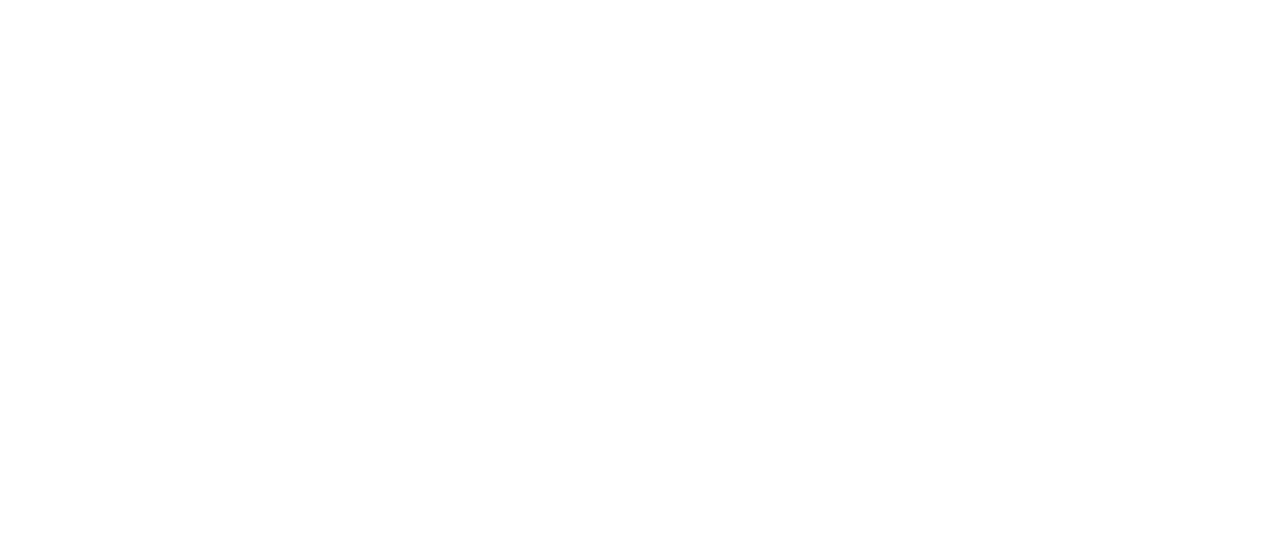
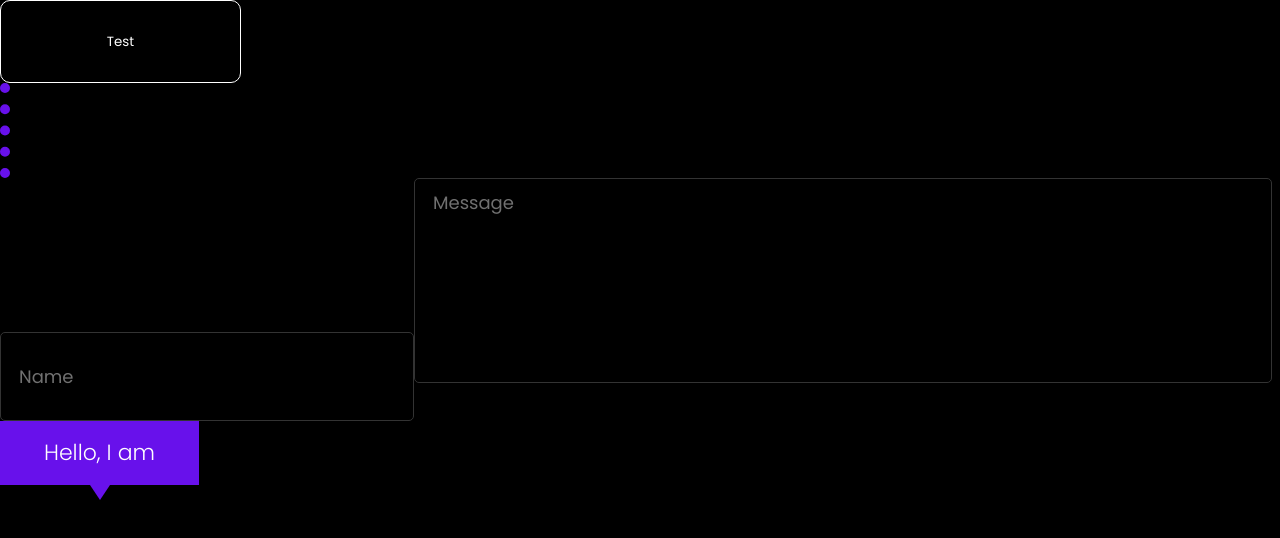
Before and after one commit to ahmedskulj00/portfolio_2.0, a Next.js app: page / in a window 1280 px wide. Shown: the top 538 px of the page. Built offline with nearby package versions, Linux system fonts and the light colour scheme.

Commit message:
Making all the reusable components that are needed in this project.

```diff
--- /dev/null
+++ b/components/helpers/Button.js
@@ -0,0 +1,17 @@
+import React from "react";
+import styles from "../../styles/Button.module.css";
+
+const Button = ({ width, height, text, isPrimary }) => {
+  return (
+    <>
+      <button
+        className={isPrimary ? styles.primary_button : styles.secondary_button}
+        style={{ width: width, height: height }}
+      >
+        {text}
+      </button>
+    </>
+  );
+};
+
+export default Button;
--- /dev/null
+++ b/components/helpers/DottedPart.js
@@ -0,0 +1,8 @@
+import React from "react";
+import styles from "../../styles/DottedPart.module.css";
+
+const DottedPart = () => {
+  return <div className={styles.container}></div>;
+};
+
+export default DottedPart;
--- /dev/null
+++ b/components/helpers/Greeting.js
@@ -0,0 +1,8 @@
+import React from "react";
+import styles from "../../styles/Greeting.module.css";
+
+const Greeting = () => {
+  return <div className={styles.container}>Hello, I am</div>;
+};
+
+export default Greeting;
--- /dev/null
+++ b/components/helpers/Input.js
@@ -0,0 +1,19 @@
+import React from "react";
+import styles from "../../styles/Input.module.css";
+
+const Input = ({ isTextArea, placeholder }) => {
+  return (
+    <>
+      {isTextArea ? (
+        <textarea
+          className={styles.main_textarea}
+          placeholder={placeholder}
+        ></textarea>
+      ) : (
+        <input className={styles.main_input} placeholder={placeholder}></input>
+      )}
+    </>
+  );
+};
+
+export default Input;
--- a/pages/index.js
+++ b/pages/index.js
@@ -1,5 +1,16 @@
 import styles from "../styles/Home.module.css";
-
+import Button from "../components/helpers/Button";
+import DottedPart from "../components/helpers/DottedPart";
+import Input from "../components/helpers/Input";
+import Greeting from "../components/helpers/Greeting";
 export default function Home() {
-  return <div></div>;
+  return (
+    <div>
+      <Button text="Test" isPrimary={false}></Button>
+      <DottedPart></DottedPart>
+      <Input isTextArea={false} placeholder="Name"></Input>
+      <Input isTextArea={true} placeholder="Message"></Input>
+      <Greeting></Greeting>
+    </div>
+  );
 }
--- /dev/null
+++ b/styles/Button.module.css
@@ -0,0 +1,21 @@
+.primary_button {
+  min-width: 148px;
+  min-height: 67px;
+  border-radius: 10px;
+  background: #6811eb;
+  border: none;
+  font-weight: normal;
+  font-size: 18px;
+  text-align: center;
+  color: #fff;
+  cursor: pointer;
+}
+
+.secondary_button {
+  background-color: transparent;
+  border: 1px solid #fff;
+  color: #fff;
+  min-width: 241px;
+  min-height: 83px;
+  border-radius: 10px;
+}
--- /dev/null
+++ b/styles/DottedPart.module.css
@@ -0,0 +1,6 @@
+.container {
+  width: 0px;
+  height: 95px;
+  background: #000;
+  border-left: 10px dotted #6811eb;
+}
--- /dev/null
+++ b/styles/Greeting.module.css
@@ -0,0 +1,26 @@
+.container {
+  width: 199px;
+  height: 64px;
+  background: #6811eb;
+  font-family: Poppins;
+  font-weight: 300;
+  font-size: 22px;
+  text-align: center;
+  line-height: 2.9;
+  color: #fff;
+  position: relative;
+}
+.container::after {
+  content: "";
+  display: block;
+  width: 0;
+  height: 0;
+  border-top: 15px solid #6811eb;
+  border-bottom: 10px solid transparent;
+  border-left: 10px solid transparent;
+  border-right: 10px solid transparent;
+  position: absolute;
+  top: 100%;
+  left: 50%;
+  transform: translateX(-50%);
+}
--- /dev/null
+++ b/styles/Input.module.css
@@ -0,0 +1,44 @@
+.main_textarea {
+  width: 858px;
+  height: 205px;
+  border-radius: 5px;
+  background: #000;
+  border: 1px solid #333;
+  resize: none;
+  padding-left: 18px;
+  padding-top: 10px;
+  color: #fff;
+}
+
+.main_textarea::placeholder {
+  font-weight: normal;
+  font-size: 18px;
+  text-align: left;
+  color: #707070;
+}
+
+.main_textarea:focus {
+  outline: none;
+}
+
+.main_input {
+  width: 414px;
+  height: 89px;
+  border-radius: 5px;
+  background: #000;
+  border: 1px solid #333;
+  padding-left: 18px;
+  font-size: 18px;
+  color: #fff;
+}
+
+.main_input::placeholder {
+  font-weight: normal;
+  font-size: 18px;
+  text-align: left;
+  color: #707070;
+}
+
+.main_input:focus {
+  outline: none;
+}
--- a/styles/globals.css
+++ b/styles/globals.css
@@ -1,8 +1,12 @@
-@import url("https://fonts.googleapis.com/css2?family=Epilogue:ital,wght@0,100;0,200;0,300;0,400;0,500;0,600;0,700;0,800;0,900;1,100;1,200;1,300;1,400;1,500;1,600;1,700;1,800;1,900&display=swap");
+@import url("https://fonts.googleapis.com/css2?family=Poppins:ital,wght@0,100;0,200;0,300;0,400;0,500;0,600;0,700;0,800;0,900;1,100;1,200;1,300;1,400;1,500;1,600;1,700;1,800;1,900&display=swap");
 
 * {
   margin: 0;
   padding: 0;
   box-sizing: border-box;
-  font-family: "Epilogue", sans-serif;
+  font-family: "Poppins", sans-serif;
 }
+
+body {
+  background-color: #000;
+}
```
